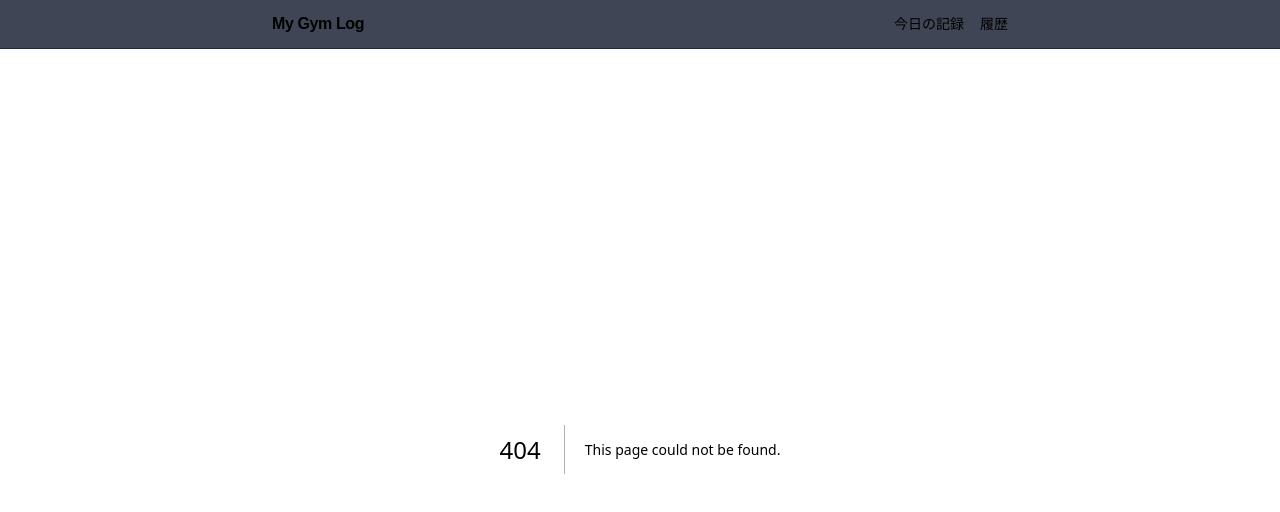
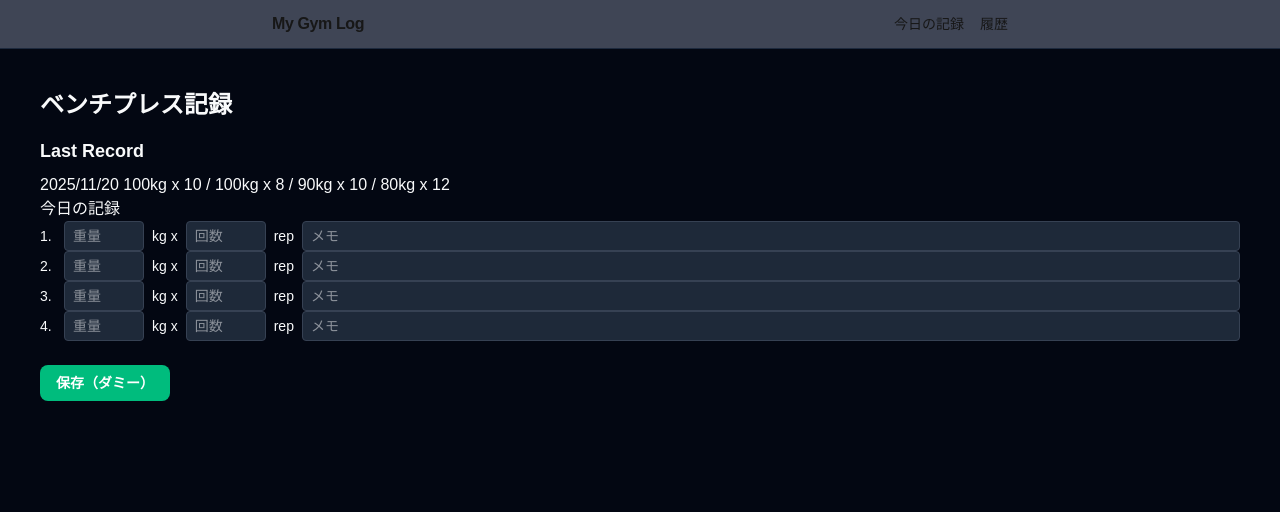
Before and after one commit to MitsutakaNinomiya/my-gym-next.js-app, a Next.js app: page /exercise in a window 1280 px wide. Before the commit this address had no page. Shown: the top 512 px of the page. Built offline with nearby package versions, Linux system fonts and the light colour scheme.

Commit message:
feat/gymAppv2

```diff
--- /dev/null
+++ b/app/exercise/page.tsx
@@ -0,0 +1,119 @@
+"use client"
+
+import { useState } from "react";
+
+type SetRow = {
+    weight: string;
+    reps: string;
+    memo: string;
+};
+
+export default function ExercisePage() {
+
+    //初期画面状態
+    const [sets, setSets] = useState<SetRow[]>([
+        {weight: "", reps: "", memo: ""},
+        {weight: "", reps: "", memo: ""},
+        {weight: "", reps: "", memo: ""},
+        {weight: "", reps: "", memo: ""},
+    ]);
+
+    //重量が変わった時の処理
+    const handleChangeWeight = (index: number, value: string) => {
+        setSets((prev) => {
+            const copy = [...prev];
+            copy[index] = { ...copy[index], weight: value }; // copy[index] はどの要素のcopyを書き換えたいのか
+            return copy;
+        });
+    };
+
+    //回数が変わった時の処理
+    const handleChangeReps = (index: number, value: string) => {  // index0
+        setSets((prev) => {
+            const copy = [...prev]; //copy[0] =[{index0 value11} {index1 value8}]    ...prev=[{index0 value10} {index1 value8}]
+            copy[index] = { ...copy[index], reps: value}
+            return copy;
+        });
+    };
+
+    const handleChangeMemo = (index: number, value: string) => {
+        setSets((prev) => {
+            const copy = [...prev];
+            copy[index] = {...copy[index], memo: value}
+            return copy
+        });
+    };
+
+    const handleSave = () => {
+         // sets（4セット分の配列）から、weight と reps が両方入っている行だけを抽出
+        const filledSets = sets.filter(
+            (set) => set.weight !== "" && set.reps !== ""
+        );
+        console.log("保存するセット", filledSets);
+        alert("とりあえず保存ボタン押した！")
+    }
+
+
+
+    return(
+        <main className="min-h-screen bg-gray-950 text-gray-50 p-6 md:p-10">
+            <h1 className="text-2xl font-bold mb-4">ベンチプレス記録</h1>
+
+            {/* Last Record ダミー表示 */}
+            <section>
+                <h2 className="text-lg font-semibold mb-2">Last Record</h2>
+                    <p>
+                        2025/11/20 100kg x 10 / 100kg x 8 / 90kg x 10 / 80kg x 12
+                    </p>
+            </section>
+
+            {/* 今回のセット入力 */}
+            <section>
+                <h2 className="">今日の記録</h2>
+
+                {sets.map((set, index) => (
+                    <div
+                    key={index}
+                    className="flex flex-wrap items-center gap-2 text-sm"
+                    >
+                        <span className="w-4">{index + 1}.</span>
+
+                        <input
+                            className="w-20 bg-gray-800 border border-gray-700 rounded px-2 py-1"
+                            value={set.weight}
+                            onChange={(e) => handleChangeWeight(index, e.target.value)}
+                            placeholder="重量"
+                        />
+                        <span>kg x</span>
+
+                        <input className="w-20 bg-gray-800 border border-gray-700 rounded px-2 py-1"
+                            value={set.reps}
+                            onChange={(e) => handleChangeReps(index, e.target.value)}
+                            placeholder="回数"
+                        />
+                        <span>rep</span>
+
+                          <input
+                            className="flex-1 min-w-[120px] bg-gray-800 border border-gray-700 rounded px-2 py-1"
+                            value={set.memo}
+                            onChange={(e) => handleChangeMemo(index, e.target.value)}
+                            placeholder="メモ"
+                            />
+                    </div>
+                ))}
+            </section>
+
+            <div className="mt-6">
+                <button
+                onClick={handleSave}
+                className="rounded-lg bg-emerald-500 px-4 py-2 text-sm font-semibold text-white hover:bg-emerald-600"
+                >
+                保存（ダミー）
+                </button>
+            </div>
+
+
+
+        </main>
+    )
+}
--- a/app/logs/edit/EditLogClient.tsx
+++ b/app/logs/edit/EditLogClient.tsx
@@ -17,7 +17,7 @@ type Log = {
   memo: string;
 };
 
-// ページ本体（クライアントコンポーネント）
+// ページ本体（クライアントコンポーネント)
 export function EditLogClient() {
   const router = useRouter();
   const searchParams = useSearchParams(); // URLの ?id= を読むフック
```
